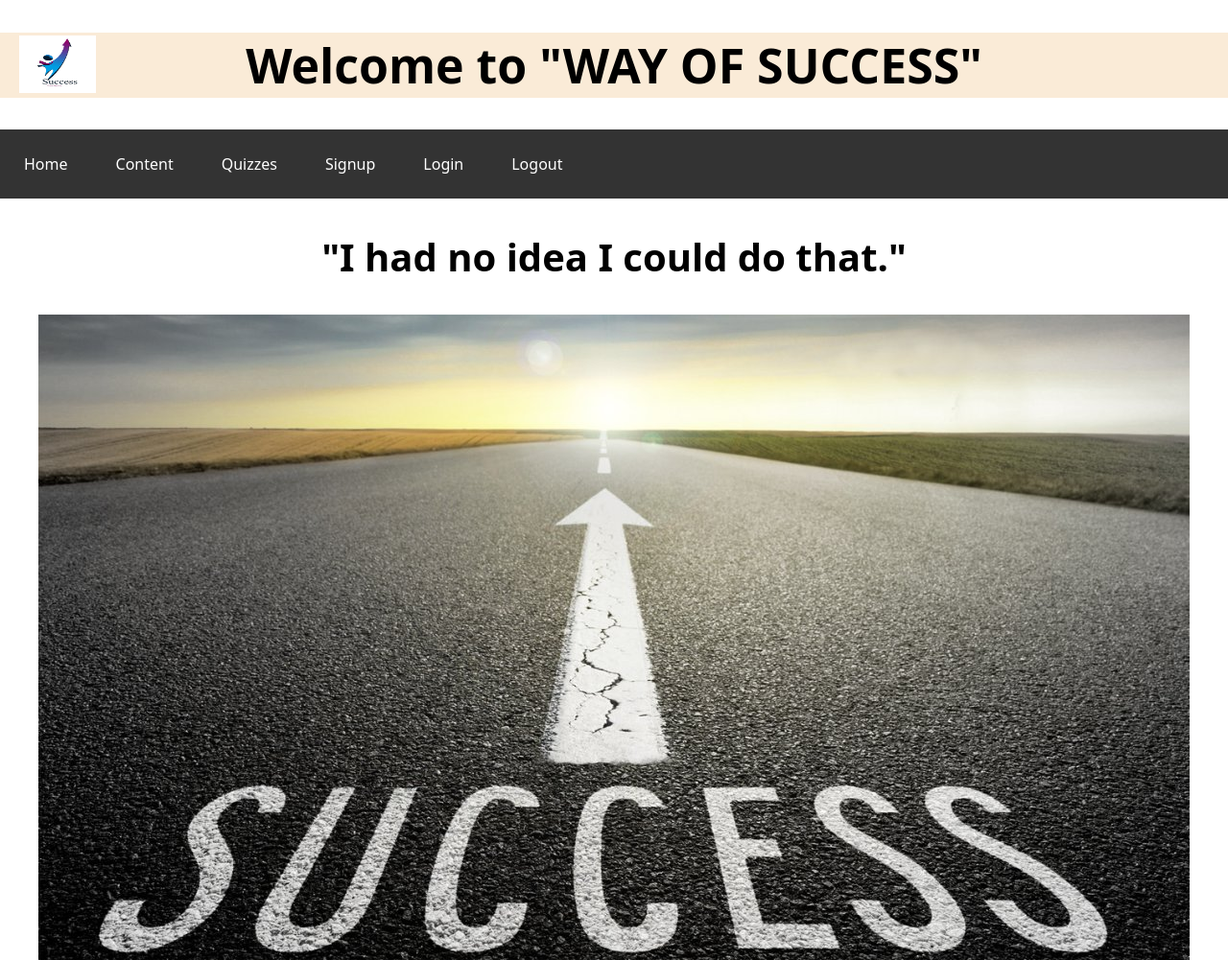
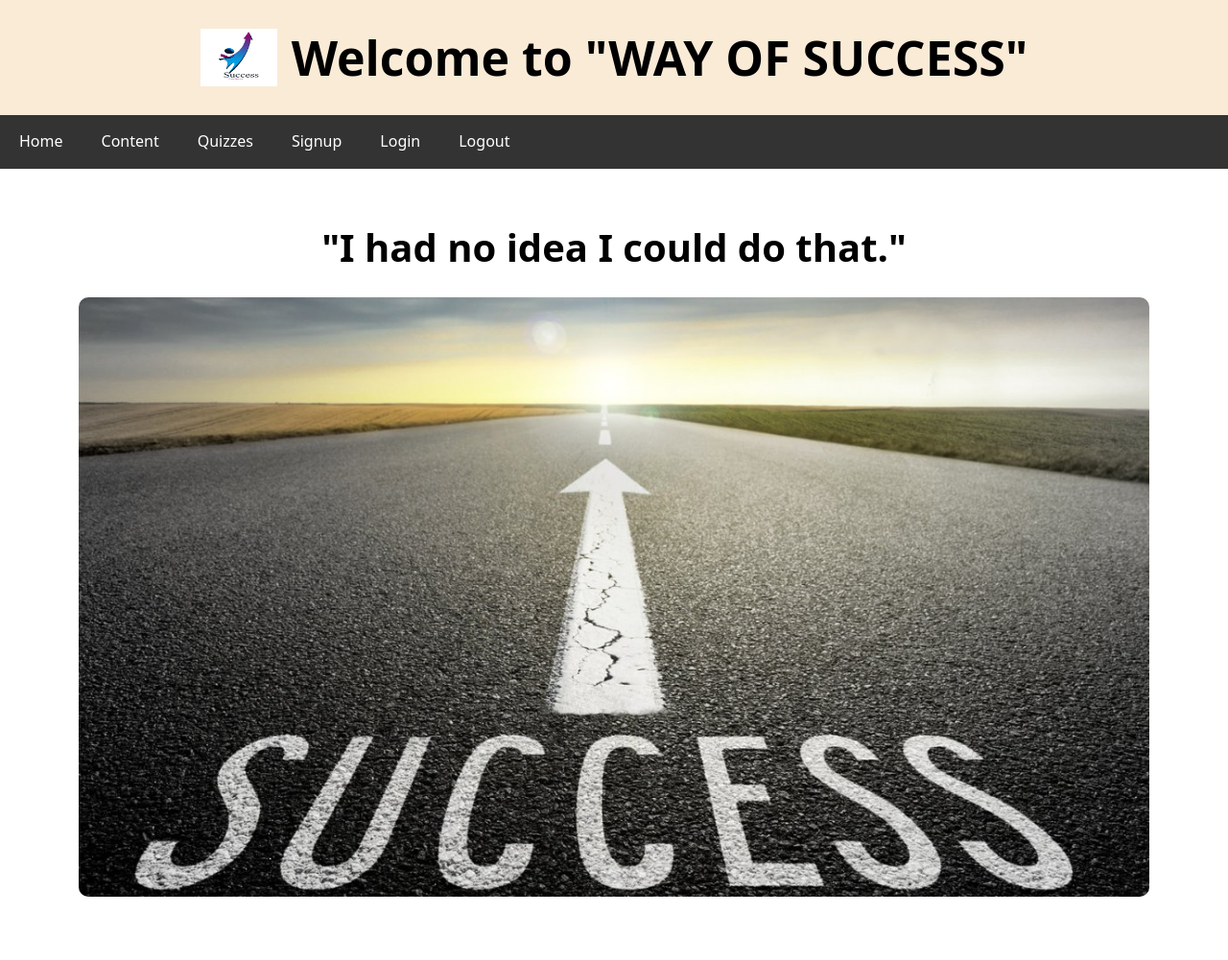
Before and after one commit to Anjali27feb/Learning-Website, a plain HTML site: page index.html in a window 1280 px wide. Shown: the whole page at 96% size. After the commit the page ends 963 px from the top, so only its background shows below. Drawn offline with Linux system fonts and the light colour scheme.

Commit message:
Revise header and navigation structure in index.html

```diff
--- a/index.html
+++ b/index.html
@@ -3,76 +3,164 @@
 <head>
     <meta charset="UTF-8">
     <meta name="viewport" content="width=device-width, initial-scale=1.0">
-    <link rel="icon" href='sucess_logo.png' type="image/png">
-    <title>Home page</title>
+    <link rel="icon" href="sucess_logo.png" type="image/png">
+    <title>Learning Page</title>
     <style>
-        *{
+        * {
             box-sizing: border-box;
+            margin: 0;
+            padding: 0;
         }
-        body{
-             margin:0px;
+
+        body {
             font-family: system-ui, -apple-system, BlinkMacSystemFont, 'Segoe UI', Roboto, Oxygen, Ubuntu, Cantarell, 'Open Sans', 'Helvetica Neue', sans-serif;
+            line-height: 1.6;
         }
-        h1{
+
+        header {
+            background-color: antiquewhite;
+            padding: 20px 10px;
+        }
+
+        .header-container {
+            display: flex;
+            align-items: center;   /* vertically center logo and heading */
+            justify-content: center; /* center horizontally */
+            gap: 15px;  /* space between logo and heading */
+            flex-wrap: wrap;  /* allows wrapping on small screens */
+        }
+
+        header h1 {
+            font-size: clamp(24px, 5vw, 50px); /* auto-scaling text */
+            margin: 0;
+            text-align: left;
+        }
+
+        #logo img {
+            display: block;
+            width: 80px;
+            height: 60px;
+        }
+
+        nav {
+            background-color: #333;
+            display: flex;
+            justify-content: space-between;
+            flex-wrap: wrap;
+            padding: 0;
+        }
+
+        nav .nav-links {
+            display: flex;
+            flex-direction: row;
+            flex-wrap: wrap;
+        }
+
+        nav a {
+            text-decoration: none;
+            color: white;
+            padding: 15px 20px;
+            display: block;
+            transition: background-color 0.3s;
+        }
+
+        nav a:hover {
+            background-color: lightgrey;
+            color: black;
+        }
+
+        nav .menu {
+            display: none;
+            cursor: pointer;
+            color: white;
+            padding: 15px 20px;
+        }
+
+        main {
+            padding: 20px;
+        }
+
+        section {
             text-align: center;
-            font-size: 50px;
-            color:black;
-            background-color: antiquewhite;
+            margin-top: 30px;
         }
-        nav{
-            background-color: #333;
-            overflow: hidden;
+
+        section h2 {
+            font-size: clamp(20px, 4vw, 40px);
+            margin-bottom: 20px;
         }
-        nav a{
-              text-decoration: none;
-              padding :25px;
-              text-align: center;
-              float: left;
-              color: white;
+
+        section img {
+            max-width: 90%;
+            height: auto;
+            border-radius: 10px;
+            transition: transform 0.3s;
         }
-        nav a:hover{
-            background-color: lightgrey;
+
+        section img:hover {
+            transform: scale(1.05);
         }
-        h2{
-            text-align: center;
-            font-size: 40px;
+
+        /* Responsive Styles */
+        @media (max-width: 768px) {
+            nav .nav-links {
+                display: none;
+                flex-direction: column;
+                width: 100%;
             }
-        .center{
+
+            nav .menu {
                 display: block;
-            margin-left: auto;
-            margin-right: auto;
             }
-        #logo{
-            margin-right: 10px;
-            position: absolute;
-            margin-bottom: 10px;
-            margin-left: 20px;
-            margin-top: 3px;
-
         }
 
     </style>
 </head>
 <body>
     <header>
-        <div id="logo"><a href="miniPro1.html"></a>
-            <img src="sucess_logo.png" width="80px" height="60px">
+        <div class="header-container">
+            <div id="logo">
+                <a href="learning.html">
+                    <img src="sucess_logo.png" alt="Logo">
+                </a>
             </div>
             <h1>Welcome to "WAY OF SUCCESS"</h1>
+        </div>
     </header>
+
     <nav>
-        <a href="#">Home</a>
+        <span class="menu" onclick="toggleMenu()">☰ Menu</span>
+        <div class="nav-links">
+            <a href="learning.html">Home</a>
             <a href="Content.html">Content</a>
             <a href="Quizz.html">Quizzes</a>
             <a href="signup.html">Signup</a>
             <a href="logins.html">Login</a>
             <a href="#" onclick="logout()">Logout</a>
+        </div>
     </nav>
+
     <main>
         <section>
             <h2>"I had no idea I could do that."</h2>
-            <img src="success.jpg" class="center">
+            <img src="success.jpg" alt="Success Image" class="center">
         </section>
     </main>
+
+    <script>
+        function toggleMenu() {
+            const links = document.querySelector('.nav-links');
+            if (links.style.display === 'flex') {
+                links.style.display = 'none';
+            } else {
+                links.style.display = 'flex';
+            }
+        }
+
+        function logout() {
+            alert("You have been logged out!");
+            // Add real logout logic here
+        }
+    </script>
 </body>
 </html>
```
Lines whose indentation alone changed are shown as unchanged.
